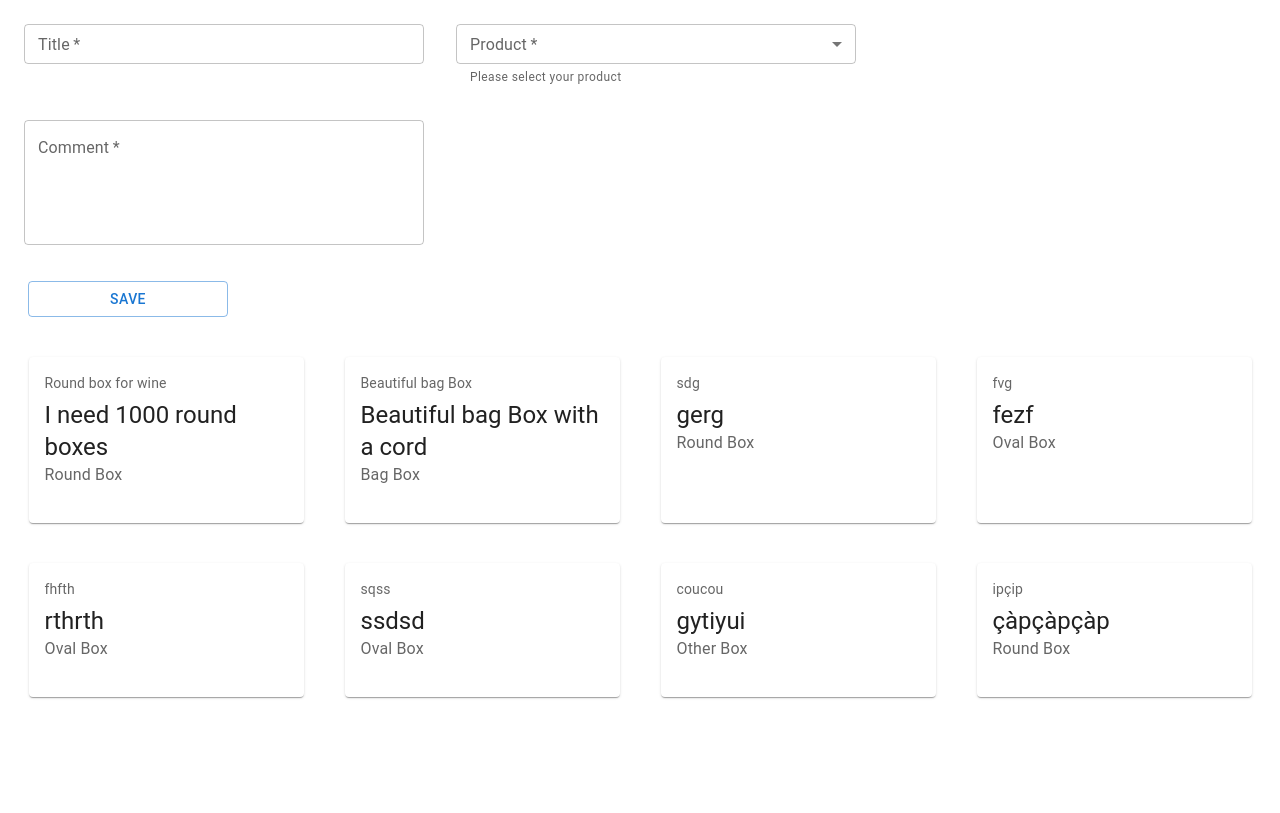
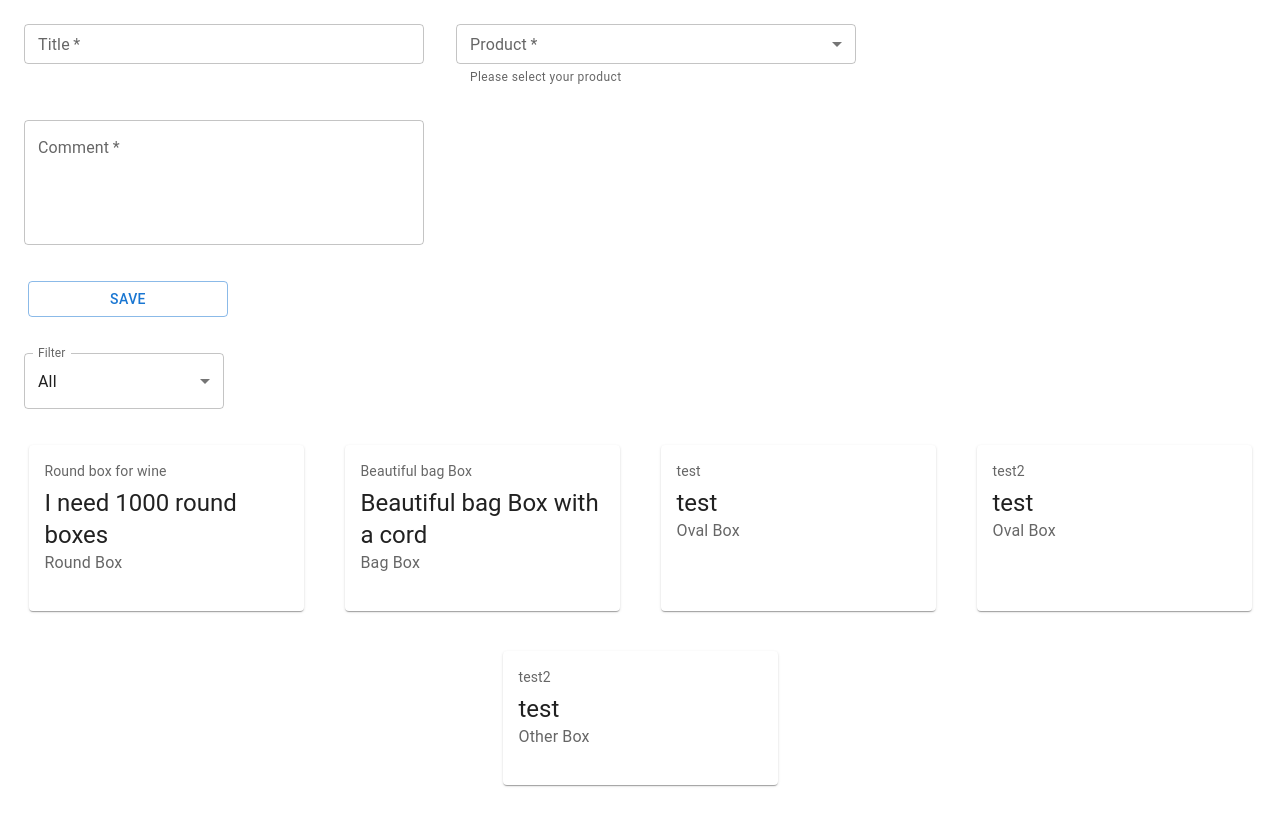
Before and after one commit to XabAyca/packitoo_challenge_app, a React (Create React App) app: page / in a window 1280 px wide. Built offline with nearby package versions, Linux system fonts and the light colour scheme; data requests are answered from the project's data file.

Commit message:
add filter & test use reselect

```diff
--- a/db.json
+++ b/db.json
@@ -13,40 +13,22 @@
       "productId": 1
     },
     {
-      "title": "sdg",
-      "comment": "gerg",
-      "productId": "3",
+      "title": "test",
+      "comment": "test",
+      "productId": 2,
       "id": 3
     },
     {
-      "title": "fvg",
-      "comment": "fezf",
-      "productId": "2",
+      "title": "test2",
+      "comment": "test",
+      "productId": 2,
       "id": 4
     },
     {
-      "title": "fhfth",
-      "comment": "rthrth",
-      "productId": "2",
+      "title": "test2",
+      "comment": "test",
+      "productId": 4,
       "id": 5
-    },
-    {
-      "title": "sqss",
-      "comment": "ssdsd",
-      "productId": 2,
-      "id": 6
-    },
-    {
-      "title": "coucou",
-      "comment": "gytiyui",
-      "productId": 4,
-      "id": 7
-    },
-    {
-      "title": "ipçip",
-      "comment": "çàpçàpçàp",
-      "productId": 3,
-      "id": 8
     }
   ],
   "products": [
--- a/src/features/BriefList/actionCreators.tsx
+++ b/src/features/BriefList/actionCreators.tsx
@@ -1,5 +1,5 @@
 import { Dispatch } from 'redux';
-import { FETCH_BRIEF_FAILURE, FETCH_BRIEF_SUCCESS, FETCH_BRIEF_REQUEST } from '../../shared/constants/ActionTypes';
+import { FETCH_BRIEF_FAILURE, FETCH_BRIEF_SUCCESS, FETCH_BRIEF_REQUEST, FILTER_PRODUCT } from '../../shared/constants/ActionTypes';
 
 export const fetchBriefsRequest = () => {
   return (dispatch: Dispatch) => {
@@ -26,3 +26,12 @@ export const fetchBriefsSuccess = (briefs:any[]) => {
     })
   }
 }
+
+export const saveFilterKey = (filterKey: string) => {
+  return (dispatch: Dispatch) => {
+    dispatch({
+      type: FILTER_PRODUCT,
+      filterKey:filterKey
+    })
+  }
+}
--- a/src/features/BriefList/components/briefList.tsx
+++ b/src/features/BriefList/components/briefList.tsx
@@ -1,6 +1,6 @@
-import { Card, CardContent, Skeleton, Typography } from "@mui/material";
+import { Card, CardContent, Typography, MenuItem, TextField } from '@mui/material';
 import { Box } from "@mui/system";
-import { useEffect } from "react"
+import { ChangeEvent, useEffect, useState } from 'react';
 import Loader from "react-loader-spinner";
 import { useDispatch, useSelector } from "react-redux"
 import { getBriefs } from '../../../shared/api/apiManager';
@@ -8,6 +8,8 @@ import { RootState } from '../../../shared/store';
 
 export const BriefList = () => {
   const dispatch = useDispatch()
+  const [filter, setFilter] = useState(0)
+  const [filteredB, setFilteredB]= useState([]);
   const briefs: Ibriefs | any = useSelector((state: RootState) => state.briefs)
   const products: any = useSelector((state: RootState) => state.getProducts);
   const brief: any = useSelector((state: RootState) => state.addBrief)
@@ -16,7 +18,7 @@ export const BriefList = () => {
     id: number;
     title: string;
     comment: string;
-    productId: string;
+    productId: number;
   }
 
   interface Ibriefs{
@@ -36,19 +38,64 @@ export const BriefList = () => {
     }, 1000)
   }, [brief]);
 
-  const getProductName = (id: string): string => {
+  const getProductName = (id: number): string => {
     return products.products.filter(
-      (product: Iproduct) => product.id === parseInt(id)
+      (product: Iproduct) => product.id === id
     )[0].name;
   }
 
+  const filteredBriefs = () => {
+    if (filter === 0) {
+      setFilteredB(briefs.briefs)
+    } else {
+      setFilteredB(
+        briefs.briefs.filter((brief: Ibrief) => brief.productId === filter)
+      );
+    }
+  };
+
+  useEffect(() => {
+    briefs.briefs && filteredBriefs()
+  },[briefs,filter])
+
   return (
+    <>
       <Box
-      sx={{ display: "flex", justifyContent: 'space-around', flexFlow: 'row wrap' }}>
-      {briefs.briefs && products.products ? (
-        briefs.briefs.map((brief: Ibrief) => {
+        sx={{
+          "& .MuiTextField-root": { m: 2, width: "25ch" },
+        }}
+      >
+        <TextField
+          label="Filter"
+          id="demo-simple-select"
+          select
+          onChange={(e: ChangeEvent<HTMLInputElement>) =>
+            setFilter(parseInt(e.target.value))
+          }
+          defaultValue={0}
+        >
+          <MenuItem value={0}>All</MenuItem>
+          {products.products &&
+            products.products.map((product: Iproduct) => {
               return (
-            <Card sx={{ width: 275, margin: "20px" }}>
+                <MenuItem key={product.id} value={product.id}>
+                  {product.name}
+                </MenuItem>
+              );
+            })}
+        </TextField>
+      </Box>
+      <Box
+        sx={{
+          display: "flex",
+          justifyContent: "space-around",
+          flexFlow: "row wrap",
+        }}
+      >
+        {briefs.briefs && products.products && filteredB ? (
+          filteredB.map((brief: Ibrief) => {
+            return (
+              <Card key={brief.id} sx={{ width: 275, margin: "20px" }}>
                 <CardContent>
                   <Typography
                     sx={{ fontSize: 14 }}
@@ -77,5 +124,6 @@ export const BriefList = () => {
           />
         )}
       </Box>
+    </>
   );
 }
--- a/src/features/BriefList/reducer.tsx
+++ b/src/features/BriefList/reducer.tsx
@@ -1,20 +1,31 @@
-import { FETCH_BRIEF_REQUEST, FETCH_BRIEF_SUCCESS, FETCH_BRIEF_FAILURE } from '../../shared/constants/ActionTypes';
+import { FETCH_BRIEF_REQUEST, FETCH_BRIEF_SUCCESS, FETCH_BRIEF_FAILURE, FILTER_PRODUCT } from '../../shared/constants/ActionTypes';
 
 
 type InitialState = {
-  loading: boolean;
+  loading?: boolean;
   briefs?: any[];
   error?: any[];
+  filterKey?: number;
 };
 
 type Action = {
   type: String;
   briefs?: any[];
   error?: any[];
+  filterKey?: number;
 };
+
+type ActionFilter = {
+  type: string;
+  filterKey: number;
+}
 
 const initialState: InitialState = {
   loading: false,
+};
+
+const initialStateFilter: InitialState = {
+  filterKey: 0,
 };
 
 export const fetchBriefsReducer = (
@@ -31,7 +42,23 @@ export const fetchBriefsReducer = (
     case FETCH_BRIEF_FAILURE:
       return { ...state, loading: false, error: action.error };
 
+    case FILTER_PRODUCT:
+      return { ...state, filterKey: action.filterKey}
+
     default:
       return state;
   }
 };
+
+export const filterKeyReducer = (
+  state: Object = initialStateFilter,
+  action: ActionFilter
+) => {
+  switch (action.type) {
+    case FILTER_PRODUCT:
+      return { ...state, filterKey: action.filterKey };
+
+    default:
+      return state;
+  }
+};
--- a/src/shared/constants/ActionTypes.tsx
+++ b/src/shared/constants/ActionTypes.tsx
@@ -9,3 +9,9 @@ export const FETCH_BRIEF_FAILURE = "FETCH_BRIEF_FAILURE";
 export const FETCH_PRODUCTS_REQUEST = "FETCH_PRODUCTS_REQUEST";
 export const FETCH_PRODUCTS_SUCCESS = "FETCH_PRODUCTS_SUCCESS";
 export const FETCH_PRODUCTS_FAILURE = "FETCH_PRODUCTS_FAILURE";
+
+export const FILTER_PRODUCT = "FILTER_PRODUCT";
+export const BAG_BOX = "Bag Box";
+export const OVAL_BOX = "Oval Box";
+export const ROUND_BOX = "Round Box";
+export const OTHER_BOX = "Other Box";
--- a/src/shared/store.tsx
+++ b/src/shared/store.tsx
@@ -1,7 +1,7 @@
 import { applyMiddleware, combineReducers, compose, createStore } from "redux";
 import thunk from "redux-thunk";
 import { addBriefReducer, getProductsReducer } from '../features/BriefForm/reducer';
-import { fetchBriefsReducer } from '../features/BriefList/reducer';
+import { fetchBriefsReducer, filterKeyReducer } from '../features/BriefList/reducer';
 
 declare global {
   interface Window {
@@ -14,7 +14,8 @@ const composeEnhancers = window.__REDUX_DEVTOOLS_EXTENSION_COMPOSE__ || compose
 const rootReducers = combineReducers({
   addBrief: addBriefReducer,
   getProducts: getProductsReducer,
-  briefs: fetchBriefsReducer
+  briefs: fetchBriefsReducer,
+  filter:filterKeyReducer
 });
 
 export const store = createStore(
```
Also changed, not shown: src/shared/constants/selectors.ts (+24 -5 lines). Lines whose indentation alone changed are shown as unchanged.
